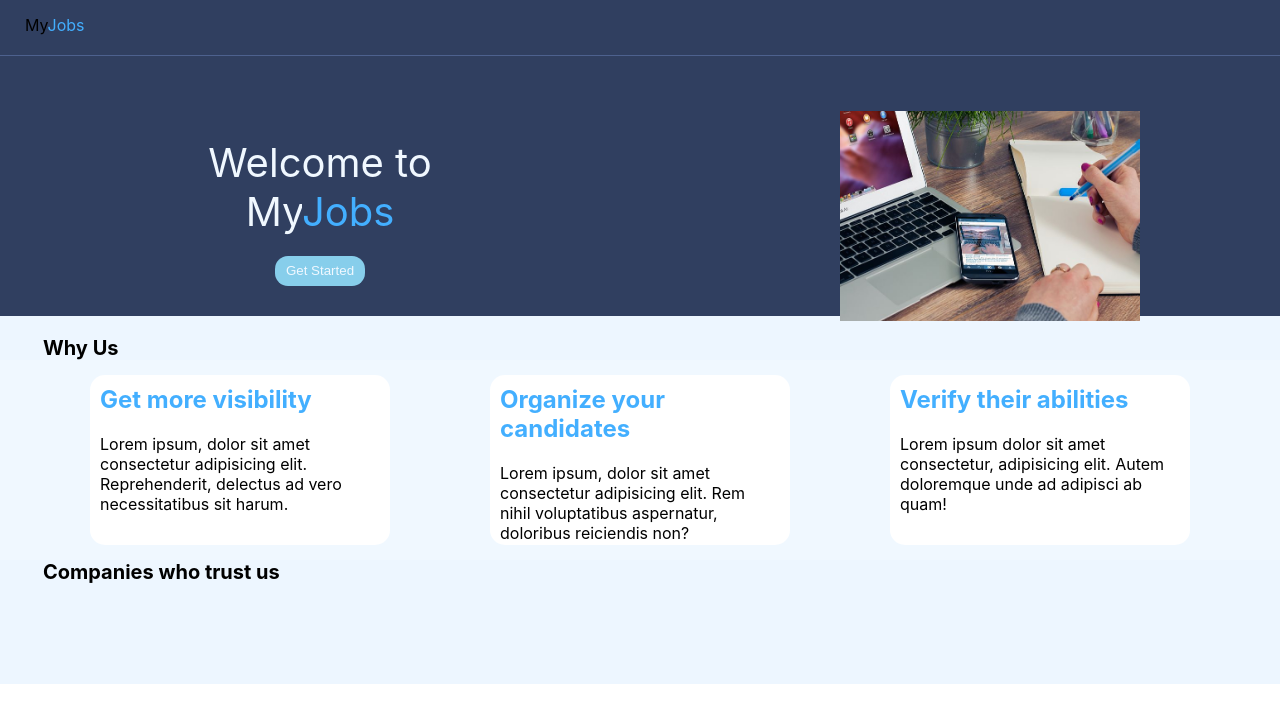
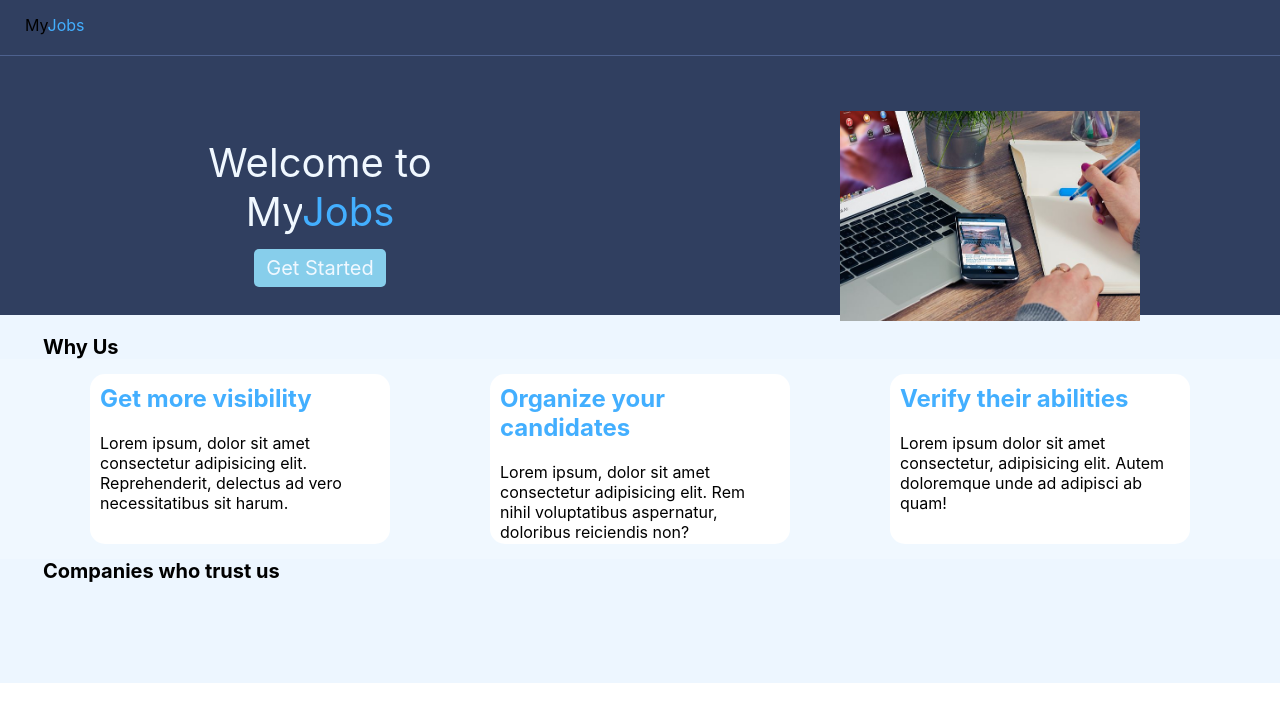
Before and after one commit to VarzikaT/Job-Posting-App, a React (Create React App) app in the folder jobposting/: page / in a window 1280 px wide. Shown: the top 722 px of the page. Built offline with nearby package versions, Linux system fonts and the light colour scheme.

Commit message:
chnages in Get started link of homepage

```diff
--- a/jobposting/src/App.js
+++ b/jobposting/src/App.js
@@ -62,11 +62,7 @@ function App() {
           path="/postjob"
           element={isAuthorized ? <Modal /> : <Navigate to={"/login"} />}
         />
-        <Route
-          exact
-          path="/registeruser"
-          element={isAuthorized ? <Registerpage /> : <Navigate to={"/login"} />}
-        />
+        <Route exact path="/registeruser" element={<Registerpage />} />
         <Route
           exact
           path="/passwordreset"
--- a/jobposting/src/Homepage/Homepage.css
+++ b/jobposting/src/Homepage/Homepage.css
@@ -65,7 +65,7 @@
 .get-started{
     height: 30px;
     width: 90px;
-    border-radius: 13px;
+    border-radius: 5px;
     color: aliceblue;
     background-color: skyblue;
     border:0px;
--- a/jobposting/src/Homepage/Homepage.jsx
+++ b/jobposting/src/Homepage/Homepage.jsx
@@ -2,6 +2,7 @@ import React from 'react';
 import './Homepage.css';
 import joblogo from '../images/joblogo.png';
 import jobposter from '../images/jobposter.jpeg';
+import { Link } from 'react-router-dom';
 
 function Homepage() {
 
@@ -18,7 +19,7 @@ function Homepage() {
             <div className='job-text'>
                 <p style={{backgroundColor:'#303F60'}}>Welcome to </p>
                 <p style={{backgroundColor:'#303F60'}}>My<span class='jobsword'>Jobs</span></p>
-                <button className='get-started'>Get Started</button>
+                <Link to="/alljobs" className='get-started' style={{textDecoration:"none", fontSize:"20px", padding:"7px 12px"}}>Get Started</Link>
                 {/* <div class="why-us">
                 <p>Why Us?</p>
             </div> */}
```
